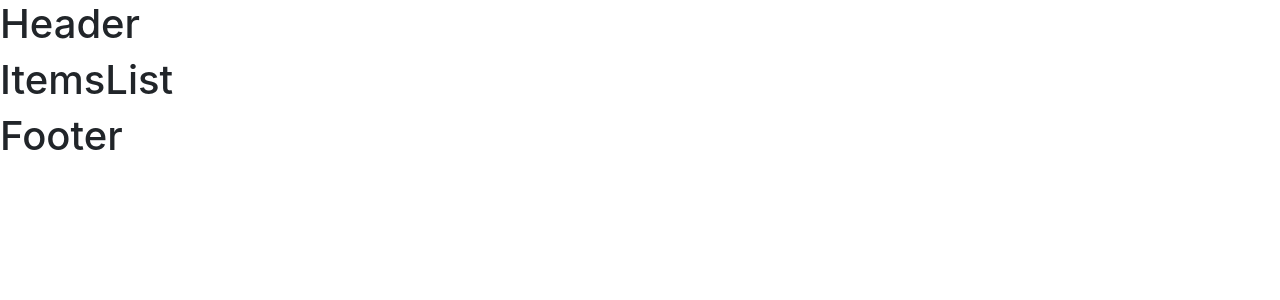
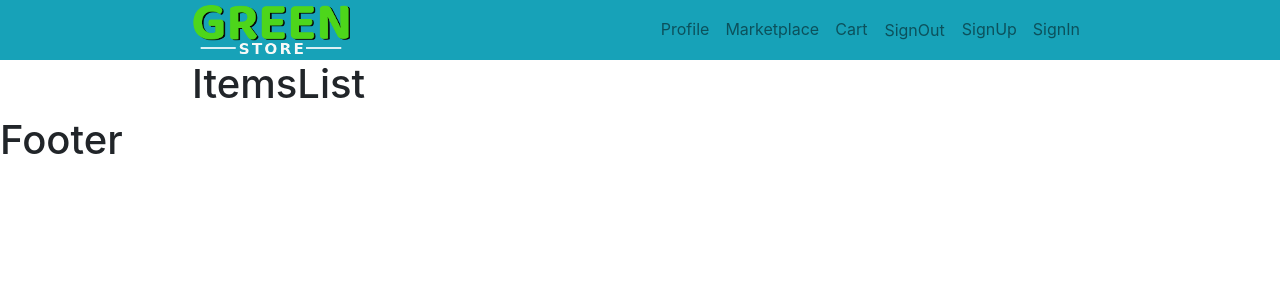
Before and after one commit to rale80/green-store, a React (Create React App) app: page /marketplace in a window 1280 px wide. Shown: the top 300 px of the page. Built offline with nearby package versions, Linux system fonts and the light colour scheme.

Commit message:
Create Header component

```diff
--- a/src/App.css
+++ b/src/App.css
@@ -1,2 +1,4 @@
-.App {
+.App main {
+	width: 70%;
+	margin: auto;
 }
--- a/src/App.js
+++ b/src/App.js
@@ -16,6 +16,7 @@ function App() {
 		<Router>
 			<div className="App">
 				<Header />
+				<main>
 					<Switch>
 						<Route path="/marketplace/:itemId">
 							<Item />
@@ -39,6 +40,7 @@ function App() {
 							<Home />
 						</Route>
 					</Switch>
+				</main>
 				<Footer />
 			</div>
 		</Router>
--- a/src/components/layout/Header.js
+++ b/src/components/layout/Header.js
@@ -1,9 +1,66 @@
-import React from 'react';
+import React, { useState } from 'react';
+import { Link } from 'react-router-dom';
+import {
+	Collapse,
+	Navbar,
+	NavbarToggler,
+	NavbarBrand,
+	Nav,
+	NavItem,
+	NavLink,
+	Button
+} from 'reactstrap';
+import Logo from '../images/logo1.png';
 
 const Header = props => {
+	const [isOpen, setIsOpen] = useState(false);
+
+	const toggle = () => setIsOpen(!isOpen);
+
 	return (
 		<div className="Header">
-			<h1>Header</h1>
+			<header>
+				<Navbar style={{ padding: '0 15%' }} color="info" light expand="md">
+					<NavbarBrand tag={Link} to="/">
+						<img height="" src={Logo} alt="" />
+					</NavbarBrand>
+					<NavbarToggler onClick={toggle} />
+					<Collapse isOpen={isOpen} navbar>
+						<Nav className="ml-auto" navbar>
+							<NavItem>
+								<NavLink tag={Link} to="/profile">
+									Profile
+								</NavLink>
+							</NavItem>
+							<NavItem>
+								<NavLink tag={Link} to="/marketplace">
+									Marketplace
+								</NavLink>
+							</NavItem>
+							<NavItem>
+								<NavLink tag={Link} to="/cart">
+									Cart
+								</NavLink>
+							</NavItem>
+							<NavItem>
+								<Button color="link" className="nav-link">
+									SignOut
+								</Button>
+							</NavItem>
+							<NavItem>
+								<NavLink tag={Link} to="/signup">
+									SignUp
+								</NavLink>
+							</NavItem>
+							<NavItem>
+								<NavLink tag={Link} to="/signin">
+									SignIn
+								</NavLink>
+							</NavItem>
+						</Nav>
+					</Collapse>
+				</Navbar>
+			</header>
 		</div>
 	);
 };
```
Also changed, not shown: src/components/images/fruit-and-veg.jpg (added), src/components/images/logo1.png (added). Lines whose indentation alone changed are shown as unchanged.
